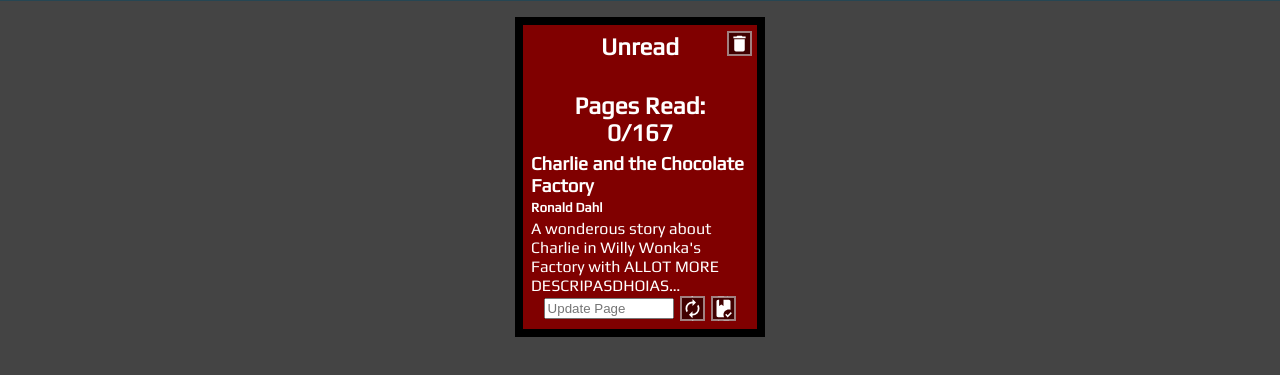
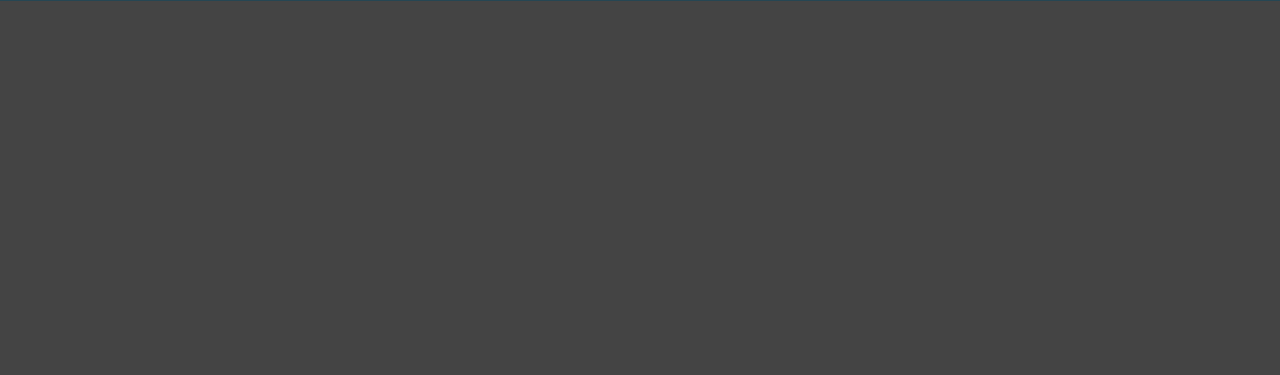
Before and after one commit to Yushenggg/book-tracker, a plain HTML site: page index.html in a window 1280 px wide. Shown: the part 81-456 px from the top of the page. Drawn offline with Linux system fonts and the light colour scheme.

Commit message:
Removed Placeholder Data from HTML

```diff
--- a/index.html
+++ b/index.html
@@ -28,19 +28,6 @@
             <button id="newSubmit">+</button>
         </div>
         <div class="bookshelf">
-            <div class="book">
-                <button class="deleteBook"></button>
-                <h2 class="bookStatus">Unread</h2>
-                <h2 class="bookRead">Pages Read:<br>0/167</h2>
-                <h3 class="bookTitle">Charlie and the Chocolate Factory</h3>
-                <h5 class="bookAuthor">Ronald Dahl</h5>
-                <p class="bookDesc">A wonderous story about Charlie in Willy Wonka's Factory with ALLOT MORE DESCRIPASDHOIAS HPOIASUHP DPIASUHD </p>
-                <div class="bookInputs">
-                    <input type="number" name="" id="" placeholder="Update Page">
-                    <button class="updateBtn"></button>
-                    <button class="toggleComplete"></button>
-                </div>
-            </div>
 
         </div>
     </div>
```
